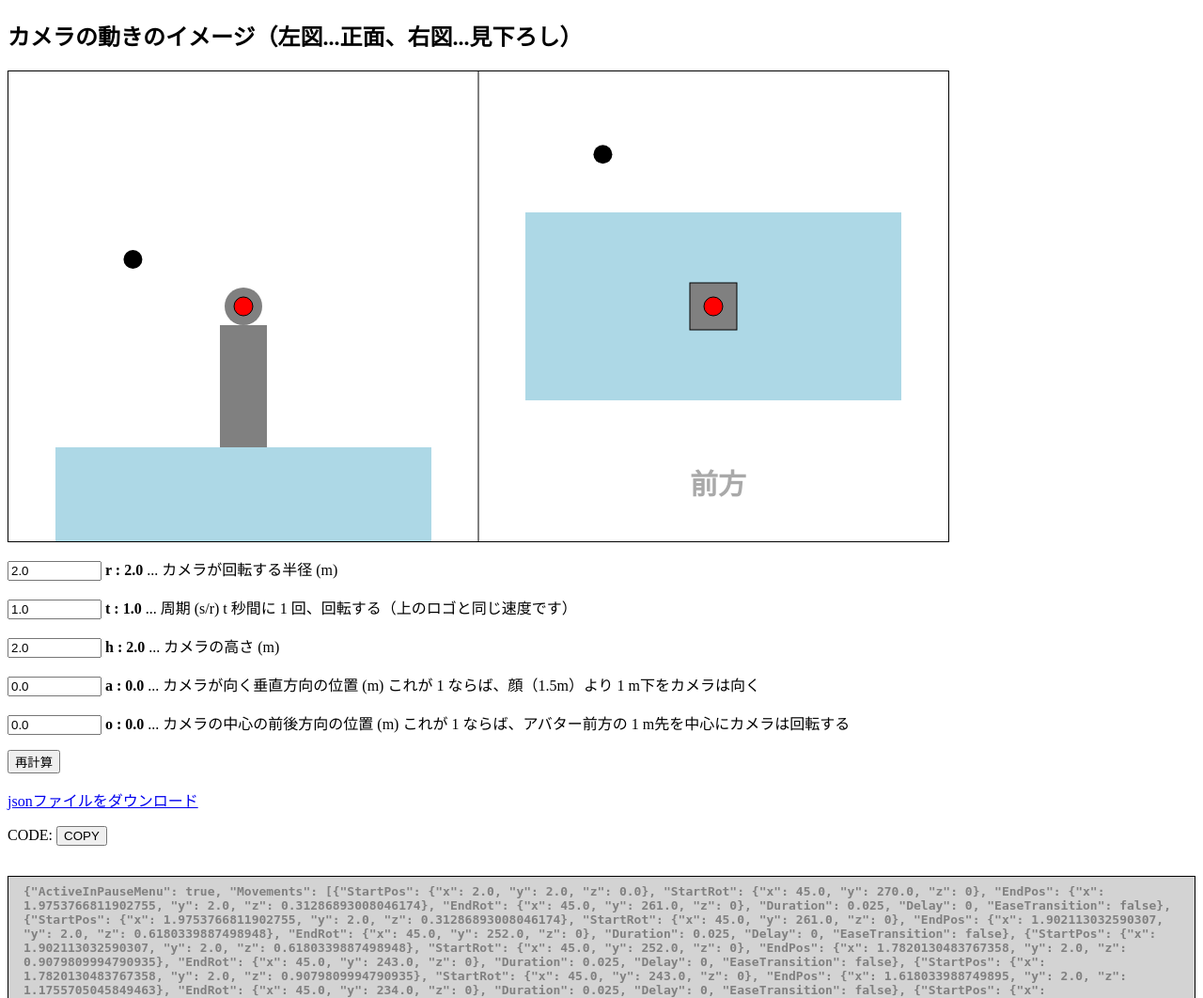
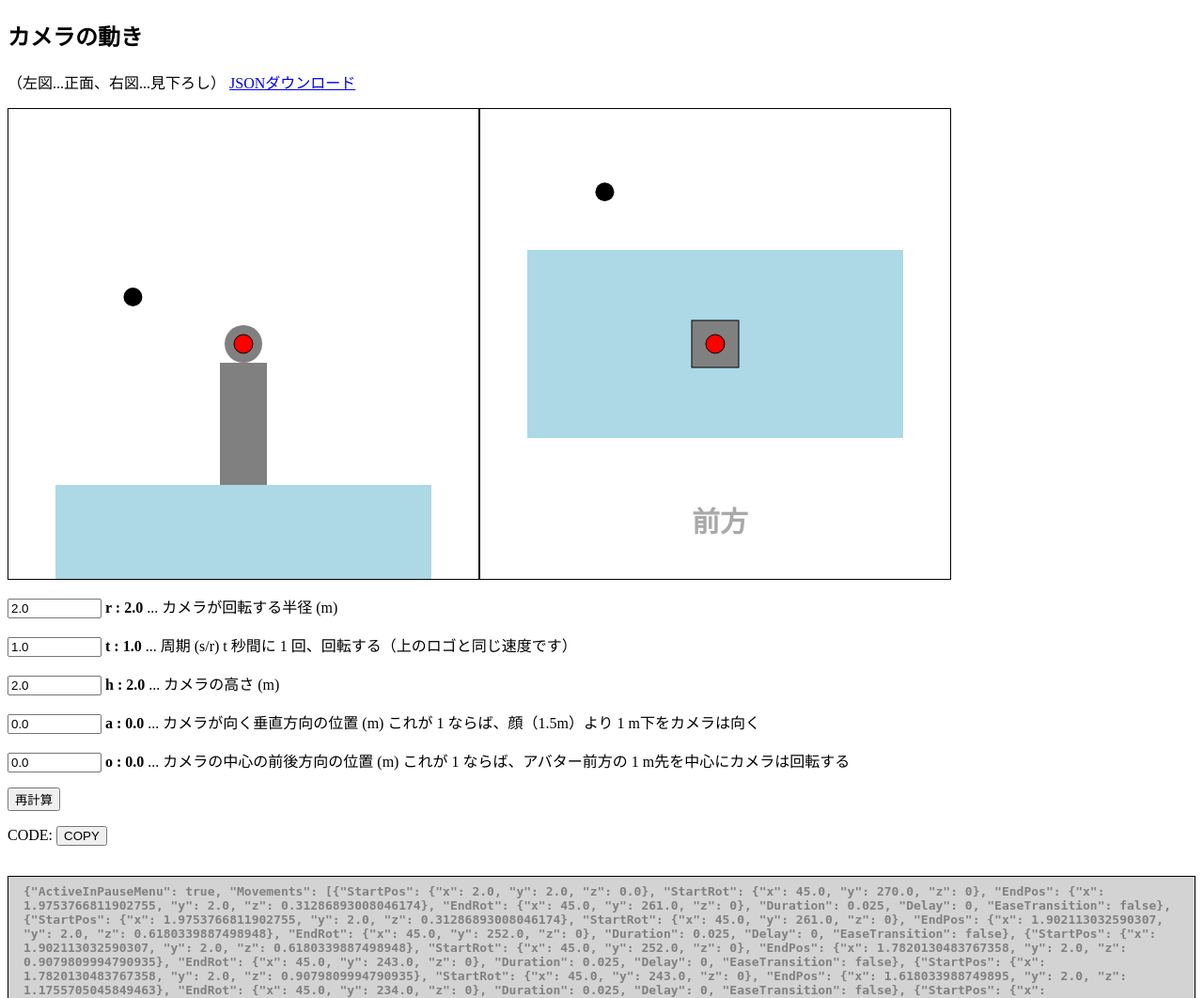
Before and after one commit to hibit-at/rotatescript, a Django app: page / in a window 1280 px wide. Shown: the part 175-1237 px from the top of the page at 94% size. Run offline with Django 3.2, Linux system fonts and the light colour scheme.

Commit message:
canvas and small miss

```diff
--- a/app/static/sample.css
+++ /dev/null
@@ -1,20 +0,0 @@
-.box1 {
-    color: gray;
-    padding: 0.5em 1em;
-    margin: 2em 0;
-    font-weight: bold;
-    border: solid 1px #000000;
-    background-color:lightgray;
-}
-
-@keyframes rotate{
-    100%{ transform: rotate(360deg);}
-}
-
-.hideInput {
-    border: none;
-    background-color: inherit;
-    box-shadow: none;
-    color: rgba(0, 0, 0, 0);
-    width: 0.1em;
-  }
--- a/app/templates/app/index.html
+++ b/app/templates/app/index.html
@@ -7,13 +7,16 @@
 <p>VRゲーム「<a href="https://beatsaber.com/">BeatSaber</a>」のMod「<a href="https://github.com/Snow1226/CameraPlus">CameraPlus</a>」で、カメラを回転するように動かすスクリプト（json）を作成するWebサービスです。</p>
 </header>
 <body onLoad="disp()">
-<h2>カメラの動きのイメージ（左図...正面、右図...見下ろし）</h2>
+<h2>カメラの動き</h2>
+<p>（左図...正面、右図...見下ろし）
+<a href="/download?r={{par.r}}&t={{par.t}}&h={{par.h}}&a={{par.a}}&o={{par.o}}" download="rotate-{{par.r}}-{{par.t}}-{{par.h}}-{{par.a}}-{{par.o}}.json">JSONダウンロード</a>
+</p>
 <script>
 var start = new Date();
 var sec = 0;
 var now = 0;
 var datet = 0;
-WIDTH = 1000;
+WIDTH = 500;
 HEIGHT = 500;
 canvas = document.createElement('canvas');
 canvas.width = WIDTH;
@@ -21,6 +24,12 @@ canvas.height = HEIGHT;
 canvas.style.border = "1px solid";
 var ctx = canvas.getContext('2d');
 document.body.appendChild(canvas);
+canvas2 = document.createElement('canvas');
+canvas2.width = 500;
+canvas2.height = 500;
+canvas2.style.border = "1px solid";
+var ctx2 = canvas2.getContext('2d');
+document.body.appendChild(canvas2);
 
 function loop(timestamp) {
 
@@ -48,12 +57,6 @@ function loop(timestamp) {
   ctx.fillStyle = 'gray';
   ctx.fill();
 
-  //camera
-  ctx.beginPath();
-  ctx.fillStyle = 'black';
-  ctx.arc(250+radius*Math.sin(theta), 400-height, 10, 0, 2*Math.PI);
-  ctx.fill();
-
   //cameratarget
   ctx.beginPath();
   ctx.fillStyle= 'red';
@@ -62,41 +65,43 @@ function loop(timestamp) {
   ctx.strokeStyle = 'black';
   ctx.stroke();
 
-  //borderline
+  //camera
   ctx.beginPath();
-  ctx.moveTo(500,0);
-  ctx.lineTo(500,500);
-  ctx.strokeStyle = 'black';
-  ctx.stroke();
+  ctx.fillStyle = 'black';
+  ctx.arc(250+radius*Math.sin(theta), 400-height, 10, 0, 2*Math.PI);
+  ctx.fill();
+
+  //init2
+  ctx2.clearRect(0, 0, WIDTH, HEIGHT);
 
   //stage2
-  ctx.fillStyle = 'lightblue';
-  ctx.fillRect(550,150,400,200);
+  ctx2.fillStyle = 'lightblue';
+  ctx2.fillRect(50,150,400,200);
 
   //human2
-  ctx.fillStyle = 'gray';
-  ctx.fillRect(725,225,50,50);
-  ctx.strokeStyle = 'black';
-  ctx.strokeRect(725,225,50,50);
+  ctx2.fillStyle = 'gray';
+  ctx2.fillRect(225,225,50,50);
+  ctx2.strokeStyle = 'black';
+  ctx2.strokeRect(225,225,50,50);
 
   //camera2
-  ctx.beginPath();
-  ctx.fillStyle = 'black';
-  ctx.arc(750+radius*Math.sin(theta), 250+offset+radius*Math.cos(theta), 10, 0, 2*Math.PI);
-  ctx.fill();
+  ctx2.beginPath();
+  ctx2.fillStyle = 'black';
+  ctx2.arc(250+radius*Math.sin(theta), 250+offset+radius*Math.cos(theta), 10, 0, 2*Math.PI);
+  ctx2.fill();
 
   //cameratarget2
-  ctx.beginPath();
-  ctx.fillStyle= 'red';
-  ctx.arc(750, 250+offset, 10, 0, 2*Math.PI);
-  ctx.fill();
-  ctx.strokeStyle = 'black';
-  ctx.stroke();
+  ctx2.beginPath();
+  ctx2.fillStyle= 'red';
+  ctx2.arc(250, 250+offset, 10, 0, 2*Math.PI);
+  ctx2.fill();
+  ctx2.strokeStyle = 'black';
+  ctx2.stroke();
 
   //forward
-  ctx.fillStyle = 'darkgray'
-  ctx.font = "bold 30px 'MS gothic'"
-  ctx.fillText('前方', 725, 450);
+  ctx2.fillStyle = 'darkgray'
+  ctx2.font = "bold 30px 'MS gothic'"
+  ctx2.fillText('前方', 225, 450);
 
   // requestAnimationFrameを呼び出す。
   // requestAnimationFrameは1度の呼び出しで1回しか実行してくれないため
@@ -119,7 +124,6 @@ window.requestAnimationFrame((ts) => loop(ts));
 <p><input type="number" placeholder="手入力" name="o" value = {{par.o}} step=0.01 style="width:100;"><span style="font-weight:bold;"> o : {{par.o}}</span> ... カメラの中心の前後方向の位置 (m) これが 1 ならば、アバター前方の 1 m先を中心にカメラは回転する</p>
 <input type="submit" value="再計算"></p>
 </form>
-<p><a href="/download" download="rotate-{{par.r}}-{{par.w}}-{{par.h}}-{{par.a}}-{{par.o}}.json">jsonファイルをダウンロード</a></p>
 <p>
 CODE:
 <button onclick="copyToClipboard()">COPY</button>
--- a/app/views.py
+++ b/app/views.py
@@ -96,19 +96,19 @@ def index(request):#追加
     return render(request,'app/index.html',params)#追加
 
 def download(request):#追加
-    r = 2
+    r = 2.
     if "r" in request.GET:
         r = float(request.GET["r"])
-    t = 1
+    t = 1.
     if "t" in request.GET:
         t = float(request.GET["t"])
-    h = 2
+    h = 2.
     if "h" in request.GET:
         h = float(request.GET["h"])
-    a = 1
+    a = 0.
     if "a" in request.GET:
         a = float(request.GET["a"])
-    o = 0
+    o = 0.
     if "o" in request.GET:
         o = float(request.GET["o"])
     text = str(json_create(r,t,h,a,o)).replace("'",'\"')
--- /dev/null
+++ b/static/sample.css
@@ -0,0 +1,28 @@
+.box1 {
+    color: gray;
+    padding: 0.5em 1em;
+    margin: 2em 0;
+    font-weight: bold;
+    border: solid 1px #000000;
+    background-color: lightgray;
+}
+
+@keyframes rotate {
+    100% {
+        transform: rotate(360deg);
+    }
+}
+
+.dlb {
+    color: #285EA0;
+    text-align: center;
+    padding: 5px;
+    width: 100px;
+    margin-top: 15px;
+    border-radius: 50px;
+    box-shadow: 3px 3px 6px #b8b9be, -3px -3px 6px #fff;
+}
+
+.dlb:hover {
+    box-shadow: inset 2px 2px 5px #b8b9be, inset -3px -3px 7px #fff;
+}
```
Also changed, not shown: config/settings.py (+9 -3 lines), requirements.txt (+3 -27 lines), local.py (added), static/bi.png (renamed from app/static/bi.png).
